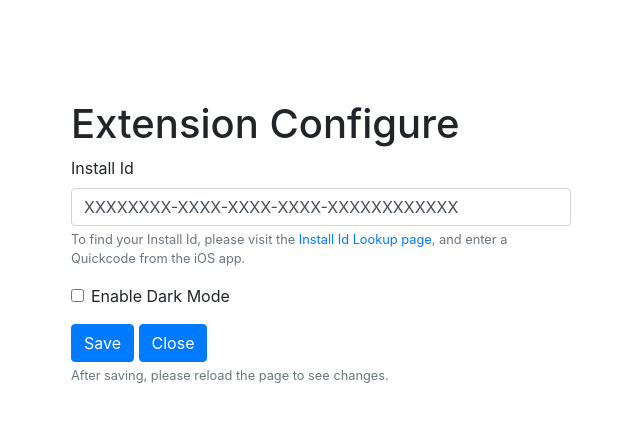
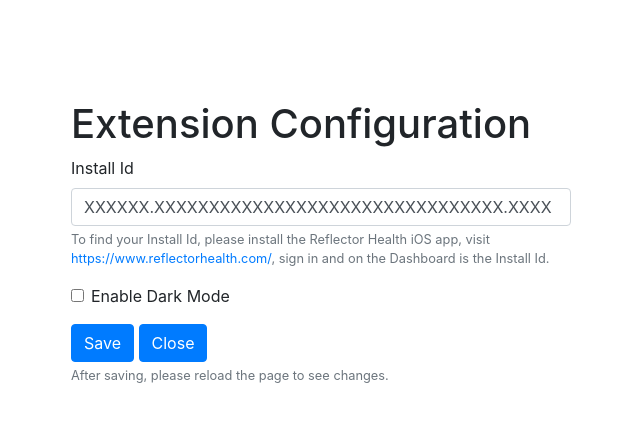
Before and after one commit to gordonturner/reflector-health-browser-chrome, a browser extension: page reflector-health-extension/options.html in a window 1280 px wide. Shown: the whole page, without its empty margins (319-959 px from the left). Drawn offline with Linux system fonts and the light colour scheme.

Commit message:
Updated to example Install Id format. Updated title copy. Added release notes.

```diff
--- a/reflector-health-extension/options.html
+++ b/reflector-health-extension/options.html
@@ -25,7 +25,7 @@
 
     <div id="start-page-small-width">
 
-        <h1>Extension Configure</h1>
+        <h1>Extension Configuration</h1>
 
         <form>
 
@@ -35,11 +35,11 @@
                     type="text"
                     class="form-control"
                     id="installIdInput"
-                    placeholder="XXXXXXXX-XXXX-XXXX-XXXX-XXXXXXXXXXXX">
+                    placeholder="XXXXXX.XXXXXXXXXXXXXXXXXXXXXXXXXXXXXXXX.XXXX">
                 <small id="passwordHelpBlock" class="form-text text-muted">
-                    To find your Install Id, please visit the
-                    <a href="https://reflectorhealth.com/apps/install-id-lookup/">Install Id Lookup page</a>,
-                     and enter a Quickcode from the iOS app.
+                    To find your Install Id, please install the Reflector Health iOS app, visit
+                    <a href="https://www.reflectorhealth.com/">https://www.reflectorhealth.com/</a>,
+                     sign in and on the Dashboard is the Install Id.
                 </small>
             </div>
 
--- a/reflector-health-extension/options.js
+++ b/reflector-health-extension/options.js
@@ -21,7 +21,7 @@ const saveOptions = () => {
 // Restores select box and checkbox state using the preferences stored in chrome.storage.
 const restoreOptions = () => {
     chrome.storage.sync.get(
-      { installId: 'XXXXXXXX-XXXX-XXXX-XXXX-XXXXXXXXXXXX', enableDarkMode: false },
+      { installId: 'XXXXXX.XXXXXXXXXXXXXXXXXXXXXXXXXXXXXXXX.XXXX', enableDarkMode: false },
       (items) => {
         document.getElementById('installIdInput').value = items.installId;
         document.getElementById('enableDarkModeCheck').checked = items.enableDarkMode;
```
Also changed, not shown: 1 other file.
